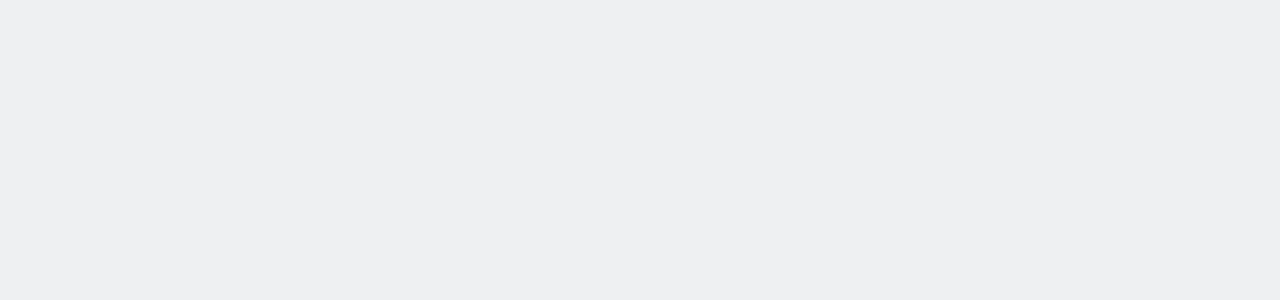
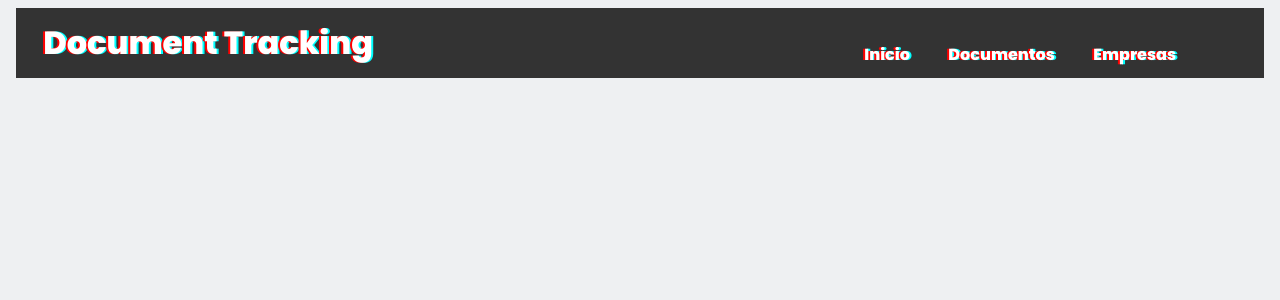
Before and after one commit to damuf/document-tracking, a React (Create React App) app in the folder client/: page /inicio in a window 1280 px wide. Before the commit this address had no page. Shown: the top 300 px of the page. Built offline with nearby package versions, Linux system fonts and the light colour scheme.

Commit message:
Intento navbar

```diff
--- a/client/src/App.js
+++ b/client/src/App.js
@@ -2,6 +2,9 @@
 import React, { useEffect } from 'react'
 import SignUp from './pages/StartPages/SignUp';
 import SignIn from "./pages/StartPages/SignIn";
+import Navbar from "./pages/Navbar/NavbarPage";
+//import Navbar from "../../components/Navbar/NavbarComp"
+
 
 function App() {
 
@@ -14,6 +17,7 @@
       <Routes>
           <Route path="/signup" element = {<SignUp />} />
           <Route path="/" element = {<SignIn />} />
+          <Route path="/inicio" element = {<Navbar/>}/>
       </Routes>
     </Router>
   );
--- /dev/null
+++ b/client/src/components/Navbar/DocumentosComp.jsx
@@ -0,0 +1,3 @@
+export default function DocumentosComp() {
+    return <h1>Documentos</h1>
+  }
--- /dev/null
+++ b/client/src/components/Navbar/EmpresasComp.jsx
@@ -0,0 +1,3 @@
+export default function EmpresasComp() {
+    return <h1>Empresas</h1>
+}
--- /dev/null
+++ b/client/src/components/Navbar/Navbar.css
@@ -0,0 +1,54 @@
+.nav {
+    box-sizing: border-box;
+  }
+
+  .bodyNav {
+    margin: 0;
+    font-family: 'Poppins', sans-serif;
+  }
+
+  .containerNav {
+    margin: 1rem;
+    text-align: center;
+  }
+
+  .nav {
+    background-color: #333;
+    color: white;
+    display: flex;
+    justify-content: space-between;
+    align-items: stretch;
+    gap: 2rem;
+    padding: 0 1rem;
+  }
+
+  .site-title {
+    font-size: 2rem;
+  }
+
+  .nav ul {
+    padding: 0;
+    margin: 0;
+    list-style: none;
+    display: flex;
+    gap: 1rem;
+    margin-right: 5%;
+  }
+
+  .nav a {
+    color: inherit;
+    text-decoration: none;
+    height: 100%;
+    display: flex;
+    align-items: center;
+    padding: .70rem;
+  }
+
+  .nav li.active {
+    background-color: #555;
+  }
+
+  .nav li:hover {
+    background-color: #777;
+    border-radius: 15px;
+  }
--- /dev/null
+++ b/client/src/components/Navbar/NavbarComp.jsx
@@ -0,0 +1,31 @@
+import { Link, useMatch, useResolvedPath } from "react-router-dom"
+import "./Navbar.css";
+
+export default function Navbar() {
+  return (
+    <body>
+      <nav className="nav" style={{userSelect: "none"}}>
+        <Link to="/home" className="site-title" style={{textShadow: 'red -2px 0, cyan 2px 0'}}>
+          Document Tracking
+        </Link>
+        <ul style={{textShadow: 'red -2px 0, cyan 2px 0'}}>
+          <CustomLink to="/home">Inicio</CustomLink>
+          <CustomLink to="/documentos">Documentos</CustomLink>
+          <CustomLink to="/empresas">Empresas</CustomLink>
+        </ul>
+      </nav>
+    </body>
+  )
+}
+
+function CustomLink({ to, children, ...props }) {
+  const resolvedPath = useResolvedPath(to)
+  const isActive = useMatch({ path: resolvedPath.pathname, end: true })
+  return (
+    <li className={isActive ? "active" : ""}>
+      <Link to={to} {...props}>
+        {children}
+      </Link>
+    </li>
+  )
+}
--- /dev/null
+++ b/client/src/pages/Navbar/Documentos.jsx
@@ -0,0 +1,11 @@
+import DocumentosComp from '../../components/Navbar/DocumentosComp'
+
+function Documentos() {
+  return (
+    <div>
+       <DocumentosComp/>
+    </div>
+  )
+}
+
+export default Documentos
--- /dev/null
+++ b/client/src/pages/Navbar/Empresas.jsx
@@ -0,0 +1,11 @@
+import EmpresasComp from '../../components/Navbar/EmpresasComp'
+
+function Empresas() {
+  return (
+    <div>
+       <EmpresasComp/>
+    </div>
+  )
+}
+
+export default Empresas
--- /dev/null
+++ b/client/src/pages/Navbar/Inicio.js
@@ -0,0 +1,3 @@
+export default function Home() {
+    return <h1>Inicio</h1>
+  }
--- /dev/null
+++ b/client/src/pages/Navbar/NavbarPage.jsx
@@ -0,0 +1,28 @@
+import {Route, Routes} from "react-router-dom";
+import React from 'react';
+import Documentos from "../../pages/Navbar/Documentos"
+import Empresas from "../../pages/Navbar/Empresas"
+import IDK from "../../pages/Navbar/Inicio"
+import Navbar from "../../components/Navbar/NavbarComp"
+
+function NavbarF() {
+
+    return (
+        <>
+
+            <Navbar />
+            <div className="containerNav">
+                <Routes>
+                    <Route path="/documentos" element={<Documentos />} />
+                    <Route path="/empresas" element={<Empresas />} />
+                    <Route path="/home" element={<IDK />}/>
+                </Routes>
+            </div>
+
+
+        </>
+    )
+  }
+
+
+export default NavbarF;
```
Also changed, not shown: client/tailwind.config.js (added, +8 -0 lines), client/src/assets/llamitajeje.png (added), client/src/logo.svg.
